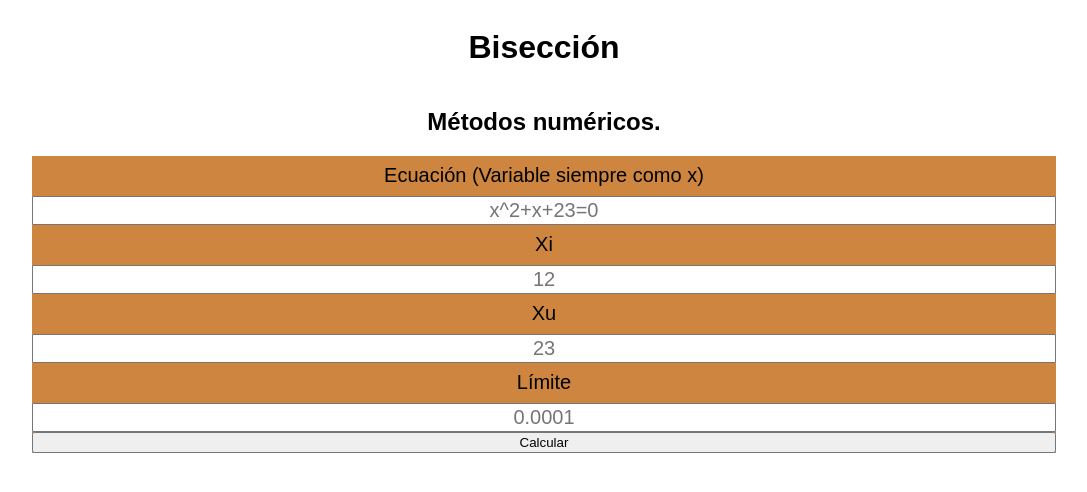
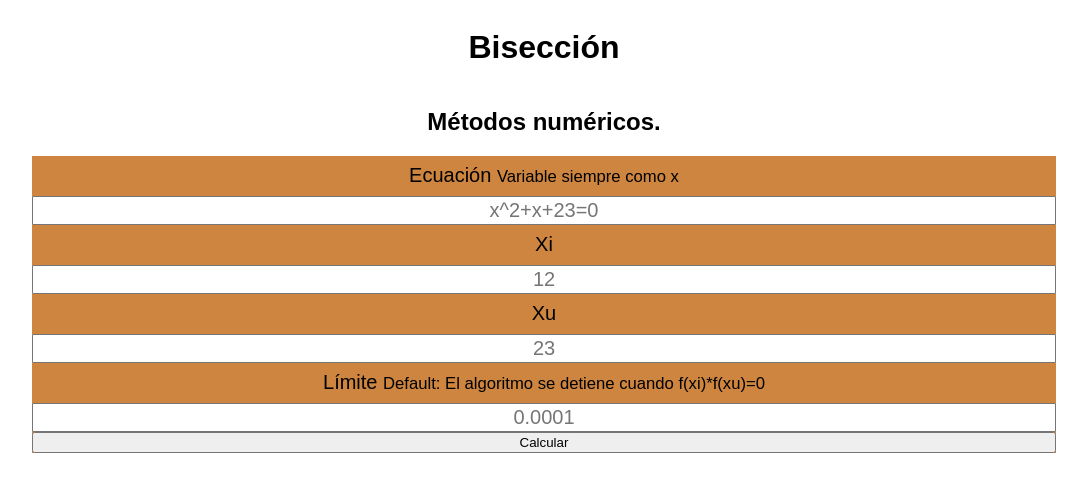
Before and after one commit to Eduardo-rico/biseccion, a React (Create React App) app: page / in a window 1280 px wide. Shown: the top 492 px of the page, without its empty margins (96-1183 px from the left). Built offline with nearby package versions, Linux system fonts and the light colour scheme.

Commit message:
Se especifica algunas cosas

```diff
--- a/src/App.js
+++ b/src/App.js
@@ -57,7 +57,9 @@ export default function App() {
       <h1>Bisección</h1>
       <h2>Métodos numéricos.</h2>
       <form id="forma" onSubmit={enviar}>
-        <label>Ecuación (Variable siempre como x)</label>
+        <label>
+          Ecuación <small>Variable siempre como x</small>
+        </label>
         <input
           name="ecuacion"
           placeholder="x^2+x+23=0"
@@ -78,7 +80,10 @@ export default function App() {
           type="text"
           onChange={formulario}
         />
-        <label>Límite</label>
+        <label>
+          Límite{" "}
+          <small>Default: El algoritmo se detiene cuando f(xi)*f(xu)=0</small>
+        </label>
         <input
           name="limite"
           placeholder="0.0001"
```
